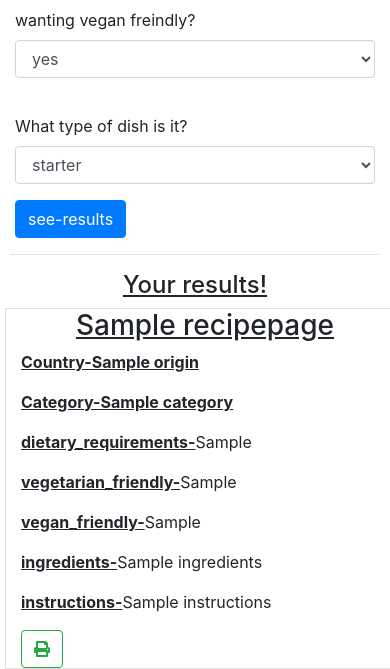
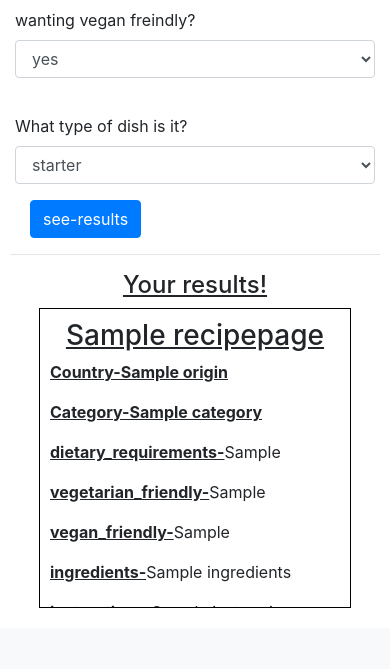
Before and after one commit to twdstudent/project-4, a Flask app: page /find_recipe in a window 390 px wide. Shown: the part 442-1111 px from the top of the page. After the commit the page ends 1050 px from the top, so only its background shows below. Run offline with Flask 2, Linux system fonts and the light colour scheme; a database or web service that is not in the repository returns one stand-in record (values such as "Sample title"); some libraries are stand-ins or nearby versions.

Commit message:
getting ready for mentor session

```diff
--- a/static/css/styles.css
+++ b/static/css/styles.css
@@ -1,9 +1,9 @@
 /* base page */
 
 .nabar-align {
-   width: 100%;
-   margin-left: auto;
-   margin-right: auto;
+    width: 100%;
+    margin-left: auto;
+    margin-right: auto;
 }
 
 /* index page */
@@ -21,14 +21,12 @@
     position: fixed;
 }
 
-h1, h2, h3, h4, h5 {
+h1,
+h2,
+h3,
+h4,
+h5 {
     text-decoration: underline;
-}
-
-.border {
-    border: solid 1px black;
-    width: 40%;
-    margin-left: 20px;
 }
 
 .title {
@@ -64,6 +62,24 @@ h1, h2, h3, h4, h5 {
     margin-top: 20px;
 }
 
+/*-- find recipe page --*/
+
+.recipe-display {
+    display: inline-block;
+    border: solid 1px black;
+    width: 40%;
+    margin-left: 20px;
+    margin-bottom: 20px;
+    padding: 10px;
+    height: 300px;
+    overflow: auto;
+}
+
+.dropdown-menu {
+    height: 300px;
+    overflow: auto;
+}
+
 /*-- other bits --*/
 
 .buttons {
@@ -75,3 +91,15 @@ h1, h2, h3, h4, h5 {
     font-weight: bolder;
     text-decoration: underline;
 }
+
+/*-- media queries --*/
+
+@media only screen and (max-width: 600px) {
+    .recipe-display {
+        display: block;
+        border: solid 1px black;
+        width: 80%;
+        margin-left: auto;
+        margin-right: auto;
+    }
+}
--- a/templates/find-recipe.html
+++ b/templates/find-recipe.html
@@ -3,7 +3,7 @@
 
 <!-- input/filtering fields -->
 <div class="container">
-  <div class="row">
+  <div class="row" >
 
     <div class="form-group col-md-6 col-sm-12">
       <label for="exampleFormControlSelect1">Select country of origin</label>
@@ -295,8 +295,8 @@
     </div>
 
   </div>
-  <div class="buttons">
-    <input class="btn btn-primary submit-button" type="submit" value="see-results">
+  <div class="col-md-12">
+    <input class="btn btn-primary submit-button buttons" type="submit" value="see-results">
   </div>
 </div>
 
@@ -305,11 +305,9 @@
 
 <h4 align="center">Your results!</h4>
 
+{% for recipePage in recipePage %}
 
-{% for recipePage in recipePage %}
-<div class="conatiner">
-  <div class="row" id="recipeArea">
-    <div class="col-md-6 border" >
+<div class="recipe-display" id="recipeArea">
   <h3 align="center">{{ recipePage.title }}</h3>
   <p><span style="font-weight: bolder" class="span">Country-{{ recipePage.origin }}</span>
     <p>
@@ -322,9 +320,5 @@
           <p><span style="font-weight: bolder" class="span">instructions-</span>{{ recipePage.instructions }}</p>
           <button type="button" class="btn btn-outline-success" onclick="printRecipe()"><i class="fas fa-print"></i></button>
 </div>
-  </div>
-</div>
-
-
 
 {% endfor %} {% endblock %}
```
Lines whose indentation alone changed are shown as unchanged.
